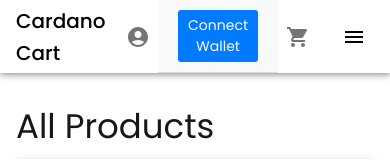
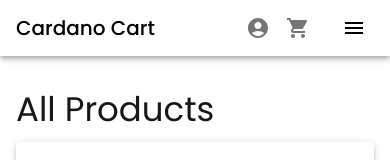
Before and after one commit to jyanokye/Cardano-Frontend, a Next.js app in the folder cardano-cart-frontend/: page /shop in a window 390 px wide. Shown: the top 160 px of the page. Built offline with nearby package versions, Linux system fonts and the light colour scheme.

Commit message:
Deployment

```diff
--- a/cardano-cart-frontend/src/app/_components/Header.js
+++ b/cardano-cart-frontend/src/app/_components/Header.js
@@ -192,7 +192,9 @@ const Header = () => {
                 )}
               </Box>
             </Popover>
-            <ConnectWallet />
+            {!isMobile && (
+              <ConnectWallet />)}
+
             {/* Shopping Cart Icon */}
             <IconButton aria-label="cart" className="text-black">
               <StyledBadge badgeContent={totalItems} color="primary" onClick={handleCartOpen}>
```
